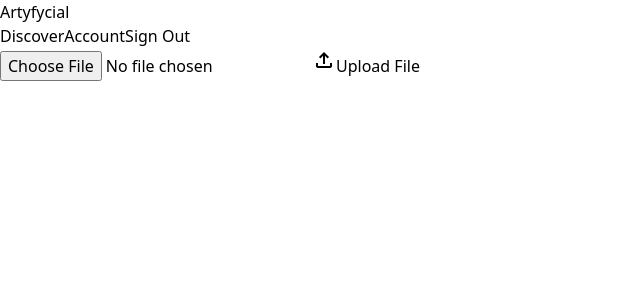
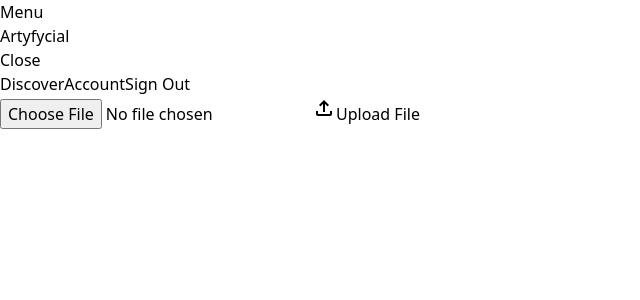
Before and after one commit to maharshi-bhaduri/artyfycial, a React (Vite) app: page /create in a window 1280 px wide. Shown: the top 300 px of the page, without its empty margins (0-640 px from the left). Built offline with nearby package versions, Linux system fonts and the light colour scheme; no server answers; sample sign-in values are in the browser's storage.

Commit message:
added loader, changed navbar orientation

```diff
--- a/src/App.jsx
+++ b/src/App.jsx
@@ -13,7 +13,6 @@ import Account from "./pages/Account";
 import Artist from "./pages/Artist";
 import AccountUpdate from "./pages/AccountUpdate";
 
-
 export default function App() {
   initializeLocalForage();
   const queryClient = new QueryClient();
@@ -21,9 +20,9 @@ export default function App() {
   return (
     <AuthProvider>
       <QueryClientProvider client={queryClient}>
-        <div className="h-screen flex ">
+        <div className="h-screen flex relative">
           <Navbar />
-          <div className="flex-grow overflow-auto mt-12 py-4 px-2 md:px-20">
+          <div className="flex-grow overflow-auto md:ml-40 py-4 px-2 md:px-20">
             <Routes>
               <Route path="/" element={
                 <ProtectedRoute onlyPublic={true}>
--- a/src/components/ArtFeedItem.jsx
+++ b/src/components/ArtFeedItem.jsx
@@ -1,20 +1,30 @@
-import React from 'react';
+import React, { useState } from 'react';
 import { Link } from 'react-router-dom';
+import Loader from './Loader';
 
 const ArtFeedItem = ({ art }) => {
+    const [isLoading, setIsLoading] = useState(true);
+
+    const handleImageLoad = () => {
+        setIsLoading(false);
+    };
+
     return (
-        <Link to={`/artwork/${art.artworkId}`} state={{ art }}
-            className='m-2'>
+        <Link to={`/artwork/${art.artworkId}`} state={{ art }} className='m-2'>
             <div className="border border-gray-300 rounded-xl p-4 w-full">
+                {isLoading && <Loader />}
                 <img
                     src={art.url}
                     alt={art.title}
-                    className="w-full h-96 object-cover rounded-lg mb-2"
+                    className={`w-full h-96 object-cover rounded-lg mb-2 ${isLoading ? 'hidden' : 'block'}`}
+                    onLoad={handleImageLoad}
                 />
-                <div>
-                    <h3 className="text-lg font-semibold">{art.title}</h3>
-                    <p className="">{`${art.firstName} ${art.lastName}`}</p>
-                </div>
+                {!isLoading && (
+                    <div>
+                        <h3 className="text-lg font-semibold">{art.title}</h3>
+                        <p>{`${art.firstName} ${art.lastName}`}</p>
+                    </div>
+                )}
             </div>
         </Link>
     );
--- a/src/components/ArtworkDisplay.jsx
+++ b/src/components/ArtworkDisplay.jsx
@@ -1,12 +1,21 @@
-import React from 'react';
+import React, { useState } from 'react';
+import Loader from './Loader';
 
 const ArtworkDisplay = ({ art }) => {
+    const [isLoading, setIsLoading] = useState(true);
+
+    const handleImageLoad = () => {
+        setIsLoading(false);
+    };
+
     return (
-        <div className="flex flex-col items-center">
+        <div className="flex flex-col items-center justify-center">
+            {isLoading && <Loader />}
             <img
                 src={art.url}
                 alt={art.title}
-                className="object-contain max-w-full min-w-[200px] max-h-[400px]"
+                className={`object-contain max-w-full min-w-[200px] max-h-[400px] ${isLoading ? 'hidden' : 'block'}`}
+                onLoad={handleImageLoad}
             />
         </div>
     );
--- a/src/components/ConfirmationModal.jsx
+++ b/src/components/ConfirmationModal.jsx
@@ -1,5 +1,6 @@
-import React from 'react';
+import React, { useState } from 'react';
 import ReactModal from 'react-modal';
+import Loader from './Loader';
 
 const customStyles = {
     content: {
@@ -18,6 +19,13 @@ const customStyles = {
 };
 
 const ConfirmationModal = ({ isOpen, onRequestClose, onConfirm }) => {
+    const [isLoading, setIsLoading] = useState(false);
+
+    const handleConfirm = () => {
+        setIsLoading(true);
+        onConfirm();
+    };
+
     return (
         <ReactModal
             isOpen={isOpen}
@@ -26,12 +34,21 @@ const ConfirmationModal = ({ isOpen, onRequestClose, onConfirm }) => {
             ariaHideApp={false}
         >
             <div className="modal-content">
-                <h2>Confirm Deletion</h2>
-                <p>Are you sure you want to delete this artwork?</p>
-                <div className="modal-actions">
-                    <button onClick={onConfirm} className="bg-red-500 text-white px-4 py-2 rounded hover:bg-red-600">Yes</button>
-                    <button onClick={onRequestClose} className="bg-gray-500 text-white px-4 py-2 rounded hover:bg-gray-600">No</button>
-                </div>
+                {isLoading ? (
+                    <>
+                        <Loader />
+                        Deleting artwork
+                    </>
+                ) : (
+                    <>
+                        <h2>Confirm Deletion</h2>
+                        <p>Are you sure you want to delete this artwork?</p>
+                        <div className="modal-actions">
+                            <button onClick={handleConfirm} className="bg-red-500 text-white px-4 py-2 rounded hover:bg-red-600">Yes</button>
+                            <button onClick={onRequestClose} className="bg-gray-500 text-white px-4 py-2 rounded hover:bg-gray-600">No</button>
+                        </div>
+                    </>
+                )}
             </div>
         </ReactModal>
     );
--- /dev/null
+++ b/src/components/Loader.jsx
@@ -0,0 +1,12 @@
+// Loader.jsx
+import React from 'react';
+
+const Loader = () => {
+    return (
+        <div className="flex flex-col items-center m-8">
+            <div className="loader border-t-4 border-gray-500 rounded-full w-12 h-12 mb-4 animate-spin"></div>
+        </div>
+    );
+};
+
+export default Loader;
--- a/src/components/Navbar.jsx
+++ b/src/components/Navbar.jsx
@@ -1,17 +1,18 @@
 import React, { useState, useEffect, useContext } from "react";
 import {
   auth,
-  provider,
   signInWithGoogle,
   signOutFn,
   onAuthStateChanged,
 } from "../utils/Firebase";
-import { useNavigate, useLocation, Link } from "react-router-dom";
+import { useNavigate, useLocation } from "react-router-dom";
 import { AuthContext } from "../utils/AuthContextProvider";
+
 const Navbar = () => {
   const navigate = useNavigate();
   const location = useLocation();
   const [isSignedIn, setIsSignedIn] = useState(false);
+  const [isOpen, setIsOpen] = useState(false);
   const user = useContext(AuthContext);
 
   useEffect(() => {
@@ -29,44 +30,69 @@ const Navbar = () => {
     } else {
       navigate("/discover");
     }
+    setIsOpen(false); // Close navbar on navigation
   };
 
   const signOutFnWrapper = (event) => {
     event.preventDefault();
     signOutFn();
     navigate("/");
+    setIsOpen(false); // Close navbar on sign out
   };
 
   const navigateAccountHandler = (event) => {
     event.preventDefault();
     navigate("/account");
+    setIsOpen(false); // Close navbar on navigation
   };
 
   const signInFnWrapper = (event) => {
     event.preventDefault();
     signInWithGoogle();
+    setIsOpen(false); // Close navbar on sign in
   };
+
+  const toggleNavbar = () => {
+    setIsOpen(!isOpen);
+  };
+
+  const closeNavbar = () => {
+    setIsOpen(false);
+  };
+
   return (
-    <nav className="border-b border-gray-300 py-4 w-full fixed h-12 flex items-center z-10">
-      <div className="px-4 flex justify-between items-center w-full">
-        <div className="text-gray-700 text-3xl font-serif px-2 cursor-pointer hover:text-black"
-          onClick={() => navigate("/discover")}>
-          Artyfycial
-        </div>
-        <div className="flex">
+    <>
+      <button
+        className="md:hidden fixed top-4 right-4 z-20 p-2 bg-gray-700 text-white rounded"
+        onClick={toggleNavbar}
+      >
+        Menu
+      </button>
+      {isOpen && <div className="fixed inset-0 bg-black opacity-50 z-10" onClick={closeNavbar}></div>}
+      <nav className={`border-r border-gray-300 py-4 fixed h-full flex flex-col items-start z-20 bg-white transition-transform transform ${isOpen ? 'translate-x-0' : '-translate-x-full'} md:translate-x-0`}>
+        <div className="px-4 flex flex-col justify-start items-start w-full">
+          <div className="flex justify-between w-full">
+            <div className="text-gray-700 text-3xl font-serif px-2 py-4 cursor-pointer hover:text-black"
+              onClick={() => navigate("/discover")}>
+              Artyfycial
+            </div>
+            <button
+              className="md:hidden p-2 text-gray-700 hover:text-gray-900"
+              onClick={closeNavbar}
+            >
+              Close
+            </button>
+          </div>
           <a
             href="#"
-            className="text-gray-700 hover:text-gray-400 px-2 transition-all duration-300"
+            className="text-gray-700 hover:text-gray-400 px-2 py-2 transition-all duration-300"
             onClick={handleNavigation}
           >
             {location.pathname === "/discover" ? "Create" : "Discover"}
           </a>
-          {/* <Link onClick={handleNavigation}>
-            {location.pathname === "/discover" ? "Create" : "Discover"}
-          </Link> */}
           <a
             href="#"
-            className="text-gray-700 hover:text-gray-400 px-2 transition-all duration-300"
+            className="text-gray-700 hover:text-gray-400 px-2 py-2 transition-all duration-300"
             onClick={navigateAccountHandler}
           >
             Account
@@ -74,7 +100,7 @@ const Navbar = () => {
           {isSignedIn ? (
             <a
               href="#"
-              className="text-gray-700 hover:text-gray-400 px-2 transition-all duration-300"
+              className="text-gray-700 hover:text-gray-400 px-2 py-2 transition-all duration-300"
               onClick={signOutFnWrapper}
             >
               Sign Out
@@ -82,15 +108,15 @@ const Navbar = () => {
           ) : (
             <a
               href="#"
-              className="text-gray-700 hover:text-gray-400 px-2 transition-all duration-300"
+              className="text-gray-700 hover:text-gray-400 px-2 py-2 transition-all duration-300"
               onClick={signInFnWrapper}
             >
               Sign In
             </a>
           )}
         </div>
-      </div>
-    </nav>
+      </nav>
+    </>
   );
 };
 
--- a/src/components/Recommendation.jsx
+++ b/src/components/Recommendation.jsx
@@ -1,7 +1,8 @@
-import React, { useEffect } from 'react';
+import React, { useState } from 'react';
 import { useQuery } from 'react-query';
 import { useNavigate } from 'react-router-dom';
 import axios from 'axios';
+import Loader from './Loader';
 
 const fetchMoreArtworks = async (artistId, artworkId) => {
     const response = await axios.get(`${import.meta.env.VITE_APP_GET_ARTWORK_LIST}?artistId=${artistId}&current=${artworkId}`);
@@ -30,6 +31,7 @@ const Recommendation = ({ artistId, artworkId }) => {
                         key={artwork.artworkId}
                         className="border p-4 rounded-lg cursor-pointer"
                         onClick={() => navigate(`/artwork/${artwork.artworkId}`)}>
+
                         <img src={artwork.url} alt={artwork.title} className="object-contain max-w-full rounded-lg max-h-48" />
                         <h3 className="text-lg font-semibold">{artwork.title}</h3>
                     </div>
```
